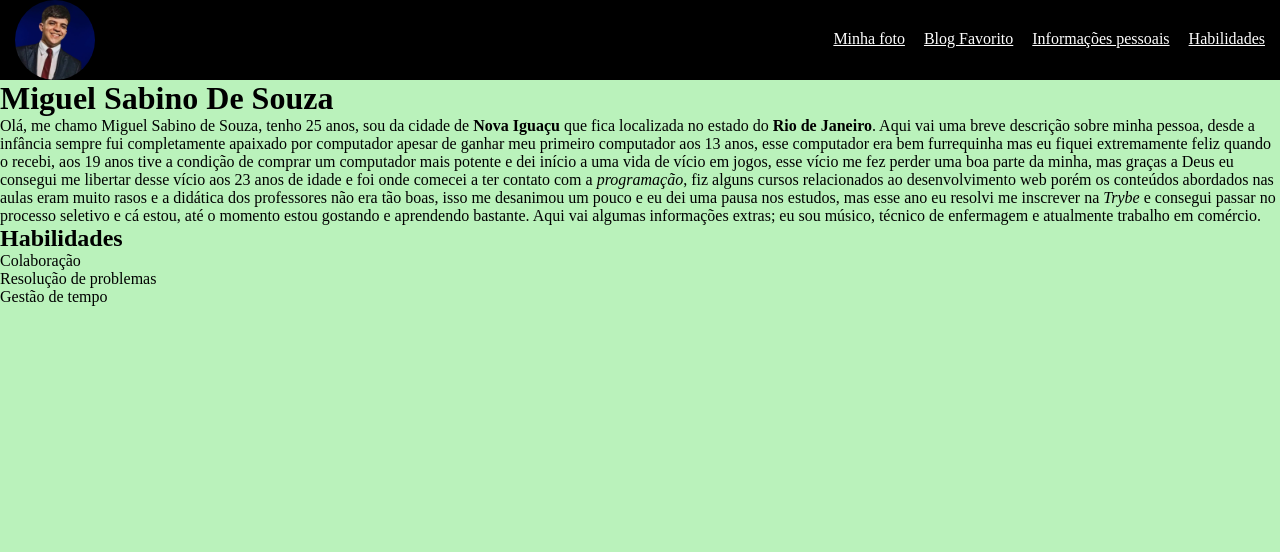
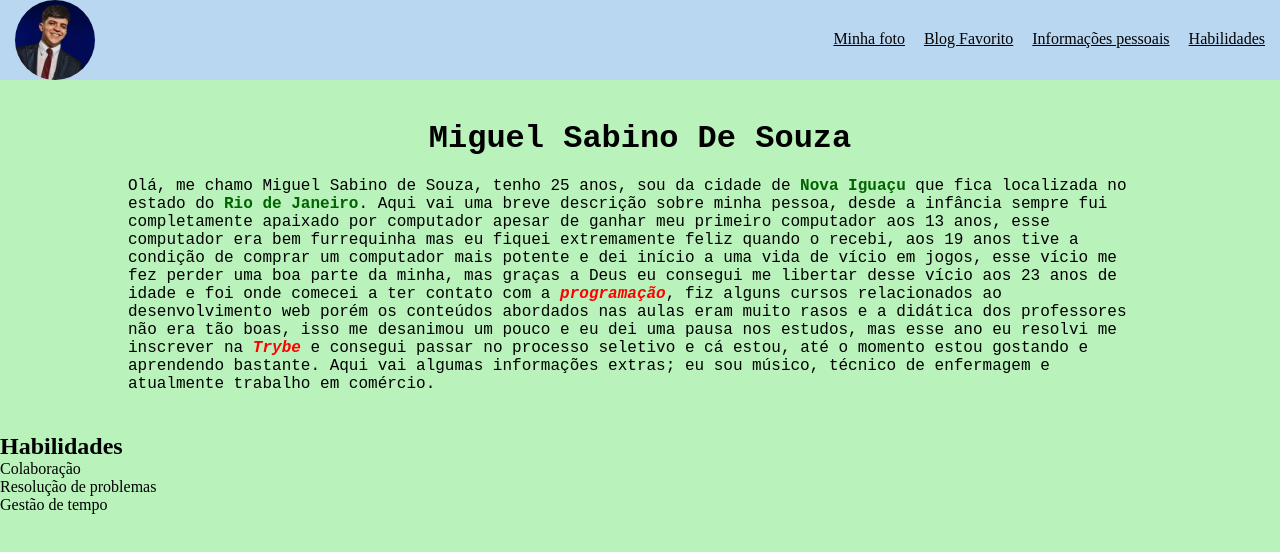
Before and after one commit to miguelsabino25/miguelsabino25.github.io, a plain HTML site: page index.html in a window 1280 px wide. Drawn offline with Linux system fonts and the light colour scheme.

Commit message:
Estiliza seção2

```diff
--- a/style.css
+++ b/style.css
@@ -8,7 +8,7 @@ body {
 }
 
 #secao1 {
-    background-color: black;
+    background-color: #BAD7F2;
     height: 80px;
 }
 
@@ -30,5 +30,25 @@ body {
 }
 
 #secao1 a {
-    color: white;
+    color: black;
 }
+
+#secao2 {
+    margin: 40px auto 40px auto;
+    width: 80%;
+    font-family: 'Courier New', Courier, monospace;
+}
+
+#secao2 h1 {
+    margin-bottom: 20px;
+    text-align: center;
+}
+
+#secao2 strong {
+    color: darkgreen;
+}
+
+#secao2 em {
+    font-weight: bold;
+    color: red;
+}
```
